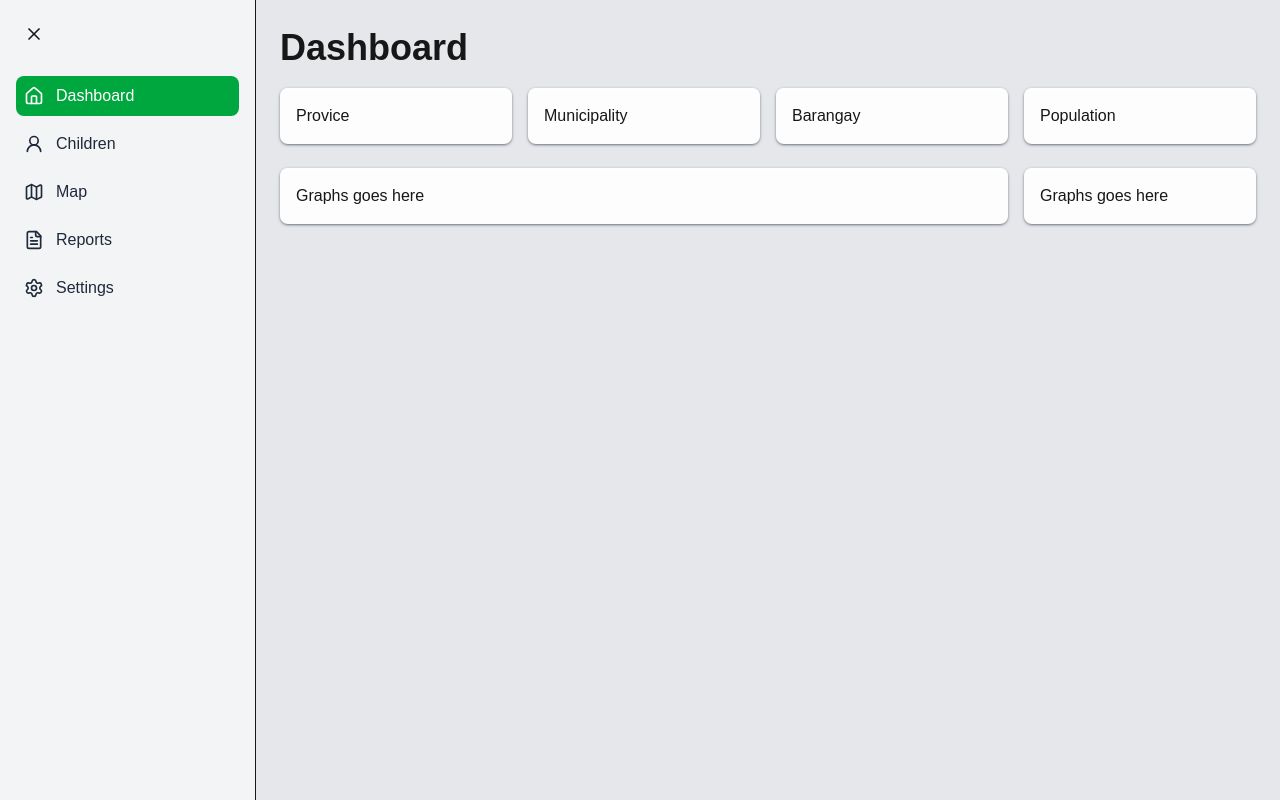
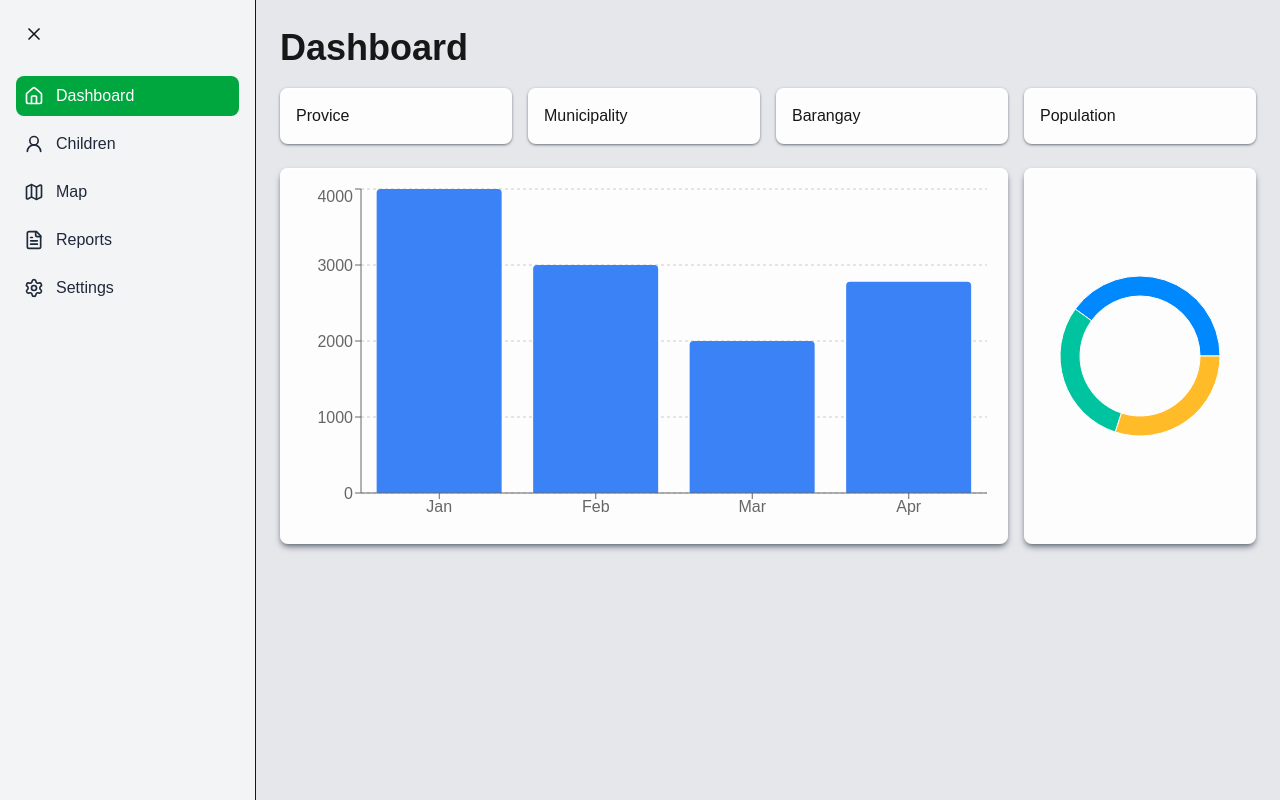
Before and after one commit to HarveyDangel/gsmmms-frontend, a Next.js app: page /client/userID in a window 1280 px wide. Built offline with nearby package versions, Linux system fonts and the light colour scheme.

Commit message:
Added charts for the dashboard

```diff
--- a/package.json
+++ b/package.json
@@ -15,7 +15,8 @@
     "next": "^15.5.12",
     "react": "19.1.0",
     "react-dom": "19.1.0",
-    "react-leaflet": "^5.0.0"
+    "react-leaflet": "^5.0.0",
+    "recharts": "^3.8.0"
   },
   "devDependencies": {
     "@eslint/eslintrc": "^3",
--- a/src/app/components/dashboard.tsx
+++ b/src/app/components/dashboard.tsx
@@ -1,4 +1,7 @@
 import Card from "./ui/card";
+import { BarGraph } from "./ui/barGraph";
+import MyPieChart from "./ui/pieChart";
+
 
 export default function Dashboard() {
 	return (
@@ -11,9 +14,13 @@ export default function Dashboard() {
 				<Card>Population</Card>
 			</div>
 			<br />
-			<div className="w-full grid grid-cols-4 gap-4 [&_div]:shadow [&_div]:p-4 ">
-				<Card className=" col-span-3">Graphs goes here</Card>
-				<Card>Graphs goes here</Card>
+			<div className="w-full grid grid-cols-4 gap-4">
+				<div className="col-span-3">
+					<BarGraph/>
+				</div>
+				<div>
+					<MyPieChart/>
+				</div>
 			</div>
 		</div>
 	);
--- /dev/null
+++ b/src/app/components/ui/barGraph.tsx
@@ -0,0 +1,28 @@
+"use client";
+
+import { BarChart, Bar, XAxis, YAxis, CartesianGrid, Tooltip, ResponsiveContainer } from 'recharts';
+import Card from './card';
+
+
+const data = [
+  { name: 'Jan', sales: 4000, profit: 2400 },
+  { name: 'Feb', sales: 3000, profit: 1398 },
+  { name: 'Mar', sales: 2000, profit: 9800 },
+  { name: 'Apr', sales: 2780, profit: 3908 },
+];
+
+export function BarGraph() {
+  return (
+    <Card className="w-full h-94 p-4">
+      <ResponsiveContainer width="100%" height="100%">
+        <BarChart data={data}>
+          <CartesianGrid strokeDasharray="3 3" vertical={false} />
+          <XAxis dataKey="name" />
+          <YAxis />
+          <Tooltip cursor={{fill: '#f3f4f6'}} />
+          <Bar dataKey="sales" fill="#3b82f6" radius={[4, 4, 0, 0]} />
+        </BarChart>
+      </ResponsiveContainer>
+    </Card>
+  );
+}
--- /dev/null
+++ b/src/app/components/ui/pieChart.tsx
@@ -0,0 +1,39 @@
+"use client";
+import { PieChart, Pie, Cell, ResponsiveContainer } from 'recharts';
+import Card from './card';
+
+// 1. Move this OUTSIDE the component so it's globally accessible
+const COLORS: string[] = ['#0088FE', '#00C49F', '#FFBB28', '#FF8042'];
+
+const data = [
+  { name: 'Group A', value: 400 },
+  { name: 'Group B', value: 300 },
+  { name: 'Group C', value: 300 },
+];
+
+export default function MyPieChart() {
+  return (
+    <Card className="h-94 w-full">
+      <ResponsiveContainer width="100%" height="100%">
+        <PieChart>
+          <Pie
+            data={data}
+            cx="50%"
+            cy="50%"
+            innerRadius={60}
+            outerRadius={80}
+            dataKey="value"
+          >
+            {data.map((entry, index) => (
+              <Cell
+                key={`cell-${index}`}
+                // Using modulo (%) ensures we never go out of bounds of the array
+                fill={COLORS[index % COLORS.length]}
+              />
+            ))}
+          </Pie>
+        </PieChart>
+      </ResponsiveContainer>
+    </Card>
+  );
+}
```
Also changed, not shown: 1 other file (tests, documents, lock files or other folders).
